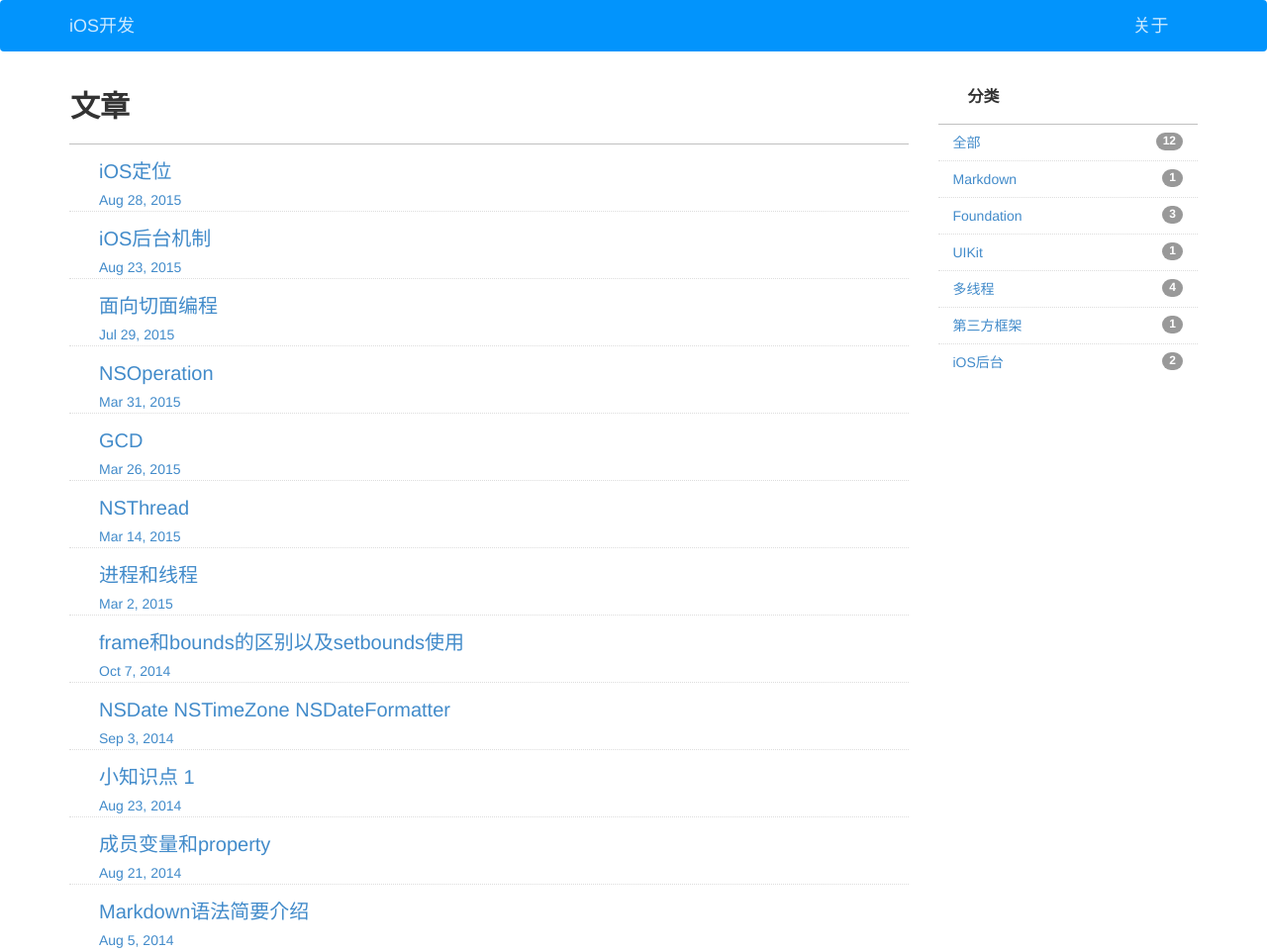
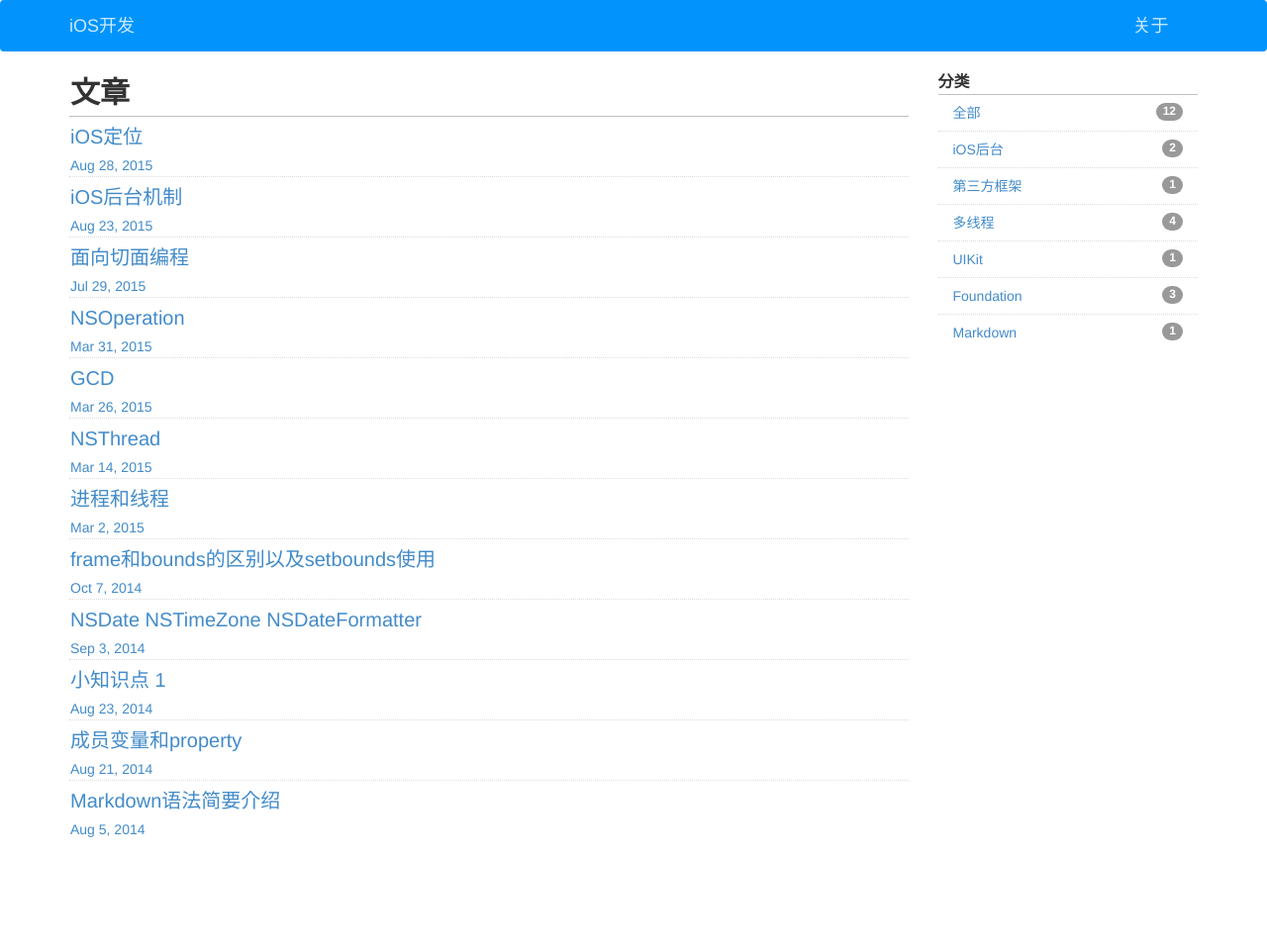
Before and after one commit to wigl/wigl.github.io, a Jekyll site: the page built from index.html, in a window 1280 px wide. Shown: the whole page at 99% size. Built offline with Jekyll 4.4.1, drawn with Linux system fonts in a browser that asks for light colours; after the commit the page ends 900 px from its top, so only the background shows below that.

Commit message:
样式小修改

```diff
--- a/index.html
+++ b/index.html
@@ -45,7 +45,7 @@ layout: default
       <a href="javascript:;" class="categories-list-item" cate="All">
         全部<span class="my-badge"> {{site.posts | size}}</span>
       </a>
-      {% for category in site.categories %}
+      {% for category in site.categories reversed%}
         <a href="javascript:;" class="categories-list-item" cate="{{ category | first }}">
           {{ category | first }} <span class="my-badge">{{ category | last | size }}</span>
         </a>
--- a/static/css/index.css
+++ b/static/css/index.css
@@ -28,14 +28,14 @@ nav{
 }
 
 .post-list-header{
-	padding: 15px 1px;
+	padding: 1px 1px;
 	border-bottom: 1px solid #c0c0c0;
 	font-size: 30px;
 	font-weight: bold;
 }
 .post-list-item{
 	display: block;
-	padding:8px 20px 1px 30px;
+	padding:1px 1px 1px 1px;
 	border-bottom:1px solid #ddd;
     border-bottom-style:dotted;
 	transition:0.4s ease;
@@ -61,7 +61,7 @@ nav{
 /* categories list */
 .categories-list-header {
 	display: block;
-	padding: 15px 30px;
+	padding: 0px 0px;
 	border-bottom: 1px solid #c0c0c0;
 	font-size: 16px;
 	font-weight: bold;
```
Also changed, not shown: static/css/bootstrap.min.css.
